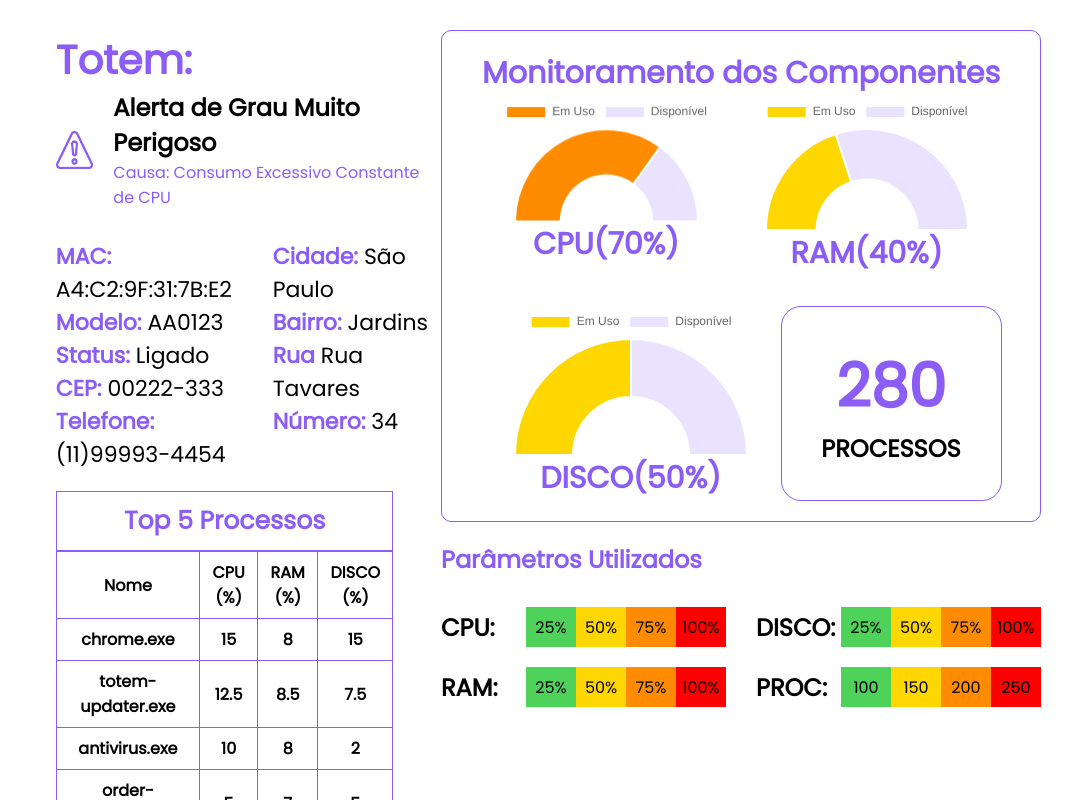
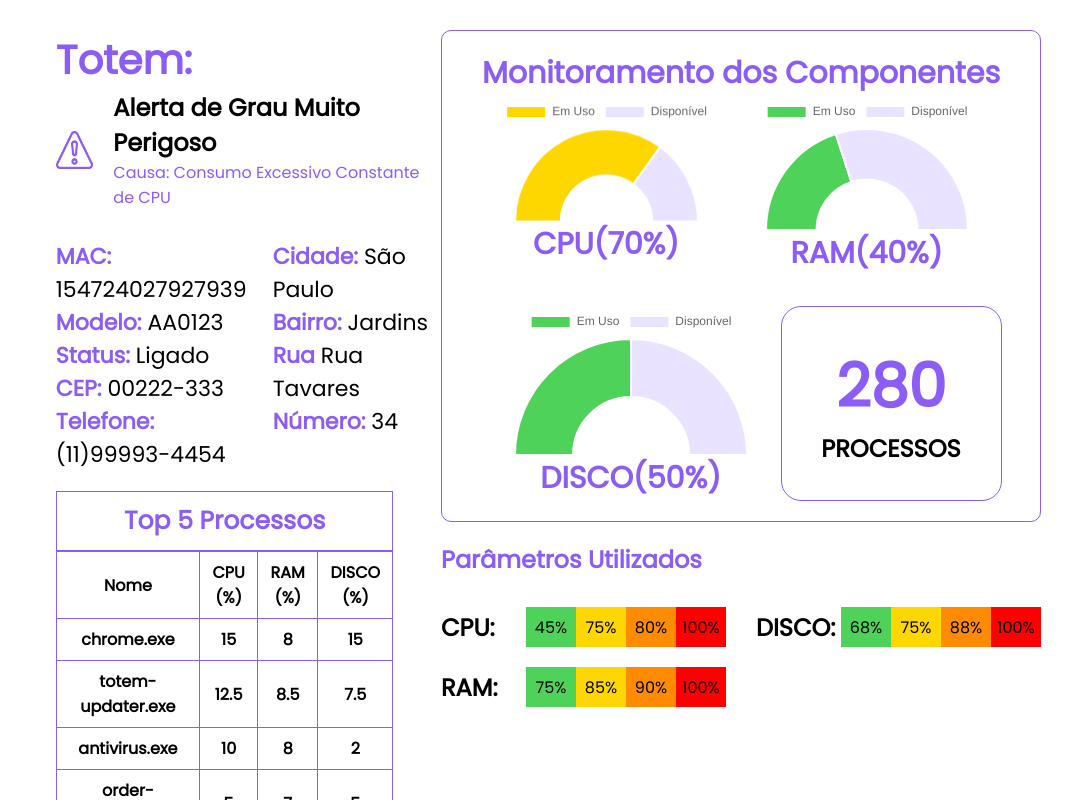
Before and after one commit to guilhermePereiraGit/NEXO-main, a website: page Site Institucional/public/dashboard/tecnico/totem.html in a window 1280 px wide. Shown: the full height of the page, 209-1280 px from the left. Drawn offline with nearby package versions, Linux system fonts and the light colour scheme.

Commit message:
Mocando Dados

```diff
--- a/Site Institucional/public/dashboard/tecnico/totem.html
+++ b/Site Institucional/public/dashboard/tecnico/totem.html
@@ -63,7 +63,7 @@
                     </div>
                     <div class="localizacao">
                         <div class="bloco">
-                            <h2>MAC: <span>A4:C2:9F:31:7B:E2</span></h2>
+                            <h2>MAC: <span>154724027927939</span></h2>
                             <h2>Modelo: <span>AA0123</span></h2>
                             <h2>Status: <span>Ligado</span></h2>
                             <h2>CEP: <span>00222-333</span></h2>
@@ -163,33 +163,26 @@
                                                     <div class="part-parametros">
                             <div class="parametro">
                                 <h2>CPU: </h2>
-                                <div class="part" style="background-color: #4ed259;">25%</div>
-                                <div class="part" style="background-color: #FFD700;">50%</div>
-                                <div class="part" style="background-color: #FF8C00;">75%</div>
+                                <div class="part" style="background-color: #4ed259;">45%</div>
+                                <div class="part" style="background-color: #FFD700;">75%</div>
+                                <div class="part" style="background-color: #FF8C00;">80%</div>
                                 <div class="part" style="background-color: #FF0000;">100%</div>
                             </div>
                             <div class="parametro">
                                 <h2>RAM: </h2>
-                                <div class="part" style="background-color: #4ed259;">25%</div>
-                                <div class="part" style="background-color: #FFD700;">50%</div>
-                                <div class="part" style="background-color: #FF8C00;">75%</div>
+                                <div class="part" style="background-color: #4ed259;">75%</div>
+                                <div class="part" style="background-color: #FFD700;">85%</div>
+                                <div class="part" style="background-color: #FF8C00;">90%</div>
                                 <div class="part" style="background-color: #FF0000;">100%</div>
                             </div>
                         </div>
                         <div class="part-parametros">
                             <div class="parametro">
                                 <h2>DISCO: </h2>
-                                <div class="part" style="background-color: #4ed259;">25%</div>
-                                <div class="part" style="background-color: #FFD700;">50%</div>
-                                <div class="part" style="background-color: #FF8C00;">75%</div>
+                                <div class="part" style="background-color: #4ed259;">68%</div>
+                                <div class="part" style="background-color: #FFD700;">75%</div>
+                                <div class="part" style="background-color: #FF8C00;">88%</div>
                                 <div class="part" style="background-color: #FF0000;">100%</div>
-                            </div>
-                            <div class="parametro">
-                                <h2>PROC: </h2>
-                                <div class="part" style="background-color: #4ed259;">100</div>
-                                <div class="part" style="background-color: #FFD700;">150</div>
-                                <div class="part" style="background-color: #FF8C00;">200</div>
-                                <div class="part" style="background-color: #FF0000;">250</div>
                             </div>
                         </div>
                         </div>
@@ -209,13 +202,13 @@
         consumoCPU = 70;
         sobraCPU = 30;
 
-        if (consumoCPU < 25) {
+        if (consumoCPU < 45) {
             corCPUPreenchida = "#4ed259"
-        } else if (consumoCPU <= 50) {
+        } else if (consumoCPU <= 75) {
             corCPUPreenchida = "#FFD700";
-        } else if (consumoCPU <= 75) {
+        } else if (consumoCPU <= 80) {
             corCPUPreenchida = "#FF8C00"
-        } else if (consumoCPU > 75) {
+        } else if (consumoCPU > 80) {
             corCPUPreenchida = "#FF0000"
         }
 
@@ -245,13 +238,13 @@
         consumoRAM = 40;
         sobraRAM = 60;
 
-        if (consumoRAM < 25) {
+        if (consumoRAM < 75) {
             corRAMPreenchida = "#4ed259"
-        } else if (consumoRAM <= 50) {
+        } else if (consumoRAM <= 85) {
             corRAMPreenchida = "#FFD700";
-        } else if (consumoRAM <= 75) {
+        } else if (consumoRAM <= 90) {
             corRAMPreenchida = "#FF8C00"
-        } else if (consumoRAM > 75) {
+        } else if (consumoRAM > 90) {
             corRAMPreenchida = "#FF0000"
         }
 
@@ -281,13 +274,13 @@
         consumoDISCO = 50;
         sobraDISCO = 50;
 
-        if (consumoDISCO < 25) {
+        if (consumoDISCO < 68) {
             corDISCOPreenchida = "#4ed259"
-        } else if (consumoDISCO <= 50) {
+        } else if (consumoDISCO <= 75) {
             corDISCOPreenchida = "#FFD700";
-        } else if (consumoDISCO <= 75) {
+        } else if (consumoDISCO <= 88) {
             corDISCOPreenchida = "#FF8C00"
-        } else if (consumoDISCO > 75) {
+        } else if (consumoDISCO > 88) {
             corDISCOPreenchida = "#FF0000"
         }
 
```
Also changed, not shown: Site Institucional/public/cadastro.html (+6 -6 lines), Site Institucional/public/gestor.html (+2 -2 lines), Site Institucional/public/tecnico.html (+6 -6 lines).
